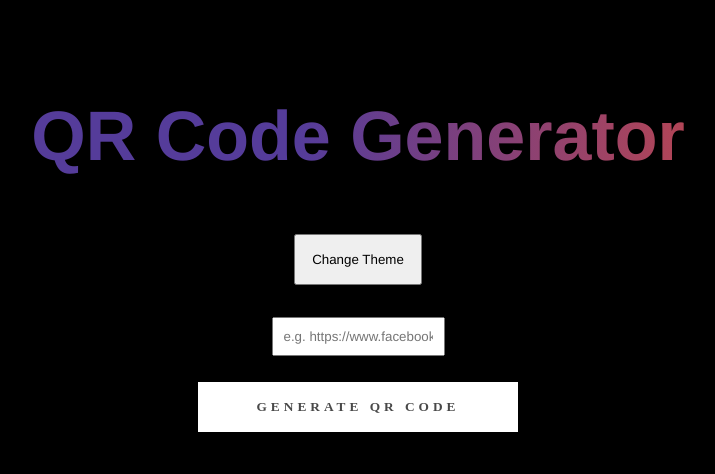
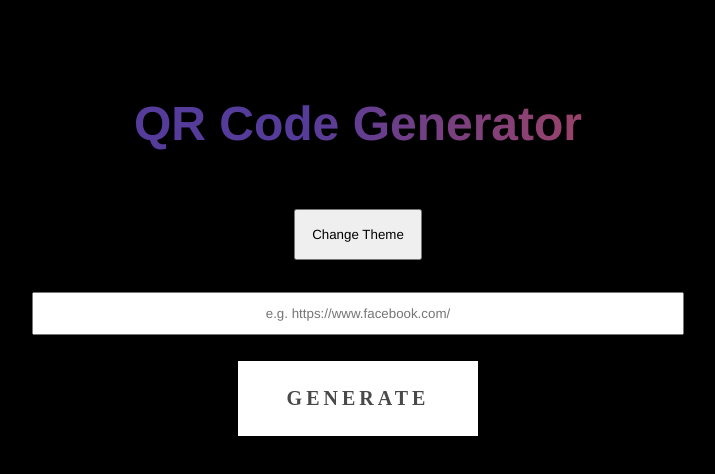
Before and after one commit to Technigo/project-custom-hooks-qr-code-generator-vite, a React (Vite) app: page / in a window 1280 px wide. Shown: the top 474 px of the page, without its empty margins (282-997 px from the left). Built offline with nearby package versions, Linux system fonts and the light colour scheme.

Commit message:
done with media

```diff
--- a/src/App.jsx
+++ b/src/App.jsx
@@ -48,7 +48,7 @@ return (
             onChange={handleInputChange}
           />
           <div className="button">
-            <button onClick={generateQRCode}>Generate QR Code</button>
+            <button onClick={generateQRCode}>Generate</button>
           </div>
         </div>
       ) : (
--- a/src/index.css
+++ b/src/index.css
@@ -7,13 +7,13 @@
 }
 
 .title {
-  font-size: 70px;
+  font-size: 45px;
   font-weight: 600;
   background-image: linear-gradient(to right, #553c9a 45%, #ee4b2b);
   color: transparent;
-  background-clip: text;
-  -webkit-background-clip: text
+  -webkit-background-clip: text;
 }
+
 body.Light {
   background-color: #f5f5dc;
   color: #000;
@@ -44,7 +44,7 @@ body.Dark .title {
 
 .button button {
   font-family: 'Poppins';
-  width: 320px;
+  width: 200px;
   height: 50px;
   border: none;
   outline: none;
@@ -102,6 +102,18 @@ body.Dark .title {
   top: 0;
 }
 
+.app {
+  padding: 2rem 1rem;
+}
+
+body {
+  transition: background-color 0.3s, color 0.3s;
+}
+
+img {
+  width: 100%;
+  max-width: 300px;
+}
 @keyframes glowing {
   0% { background-position: 0 0; }
   50% { background-position: 400% 0; }
@@ -109,10 +121,48 @@ body.Dark .title {
 }
 
 
-.app {
-  padding: 2rem 1rem;
+/* For tablets and above */
+@media (min-width: 768px) {
+  /* Styles specific to tablets and larger screens */
+  body {
+    font-size: 16px;
+  }
+
+  .title {
+    font-size: 36px;
+  }
+
+  .text-field {
+    width: 80%;
+    padding: 10px;
+  }
+
+  .button button {
+    width: 200px;
+    height: 50px;
+    font-size: 18px;
+  }
 }
 
-body {
-  transition: background-color 0.3s, color 0.3s;
+/* For desktops and above */
+@media (min-width: 1024px) {
+  /* Styles specific to desktops and larger screens */
+  body {
+    font-size: 18px;
+  }
+
+  .title {
+    font-size: 48px;
+  }
+
+  .text-field {
+    width: 60%;
+    padding: 12px;
+  }
+
+  .button button {
+    width: 240px;
+    height: 75px;
+    font-size: 20px;
+  }
 }
```
Also changed, not shown: 1 other file (tests, documents, lock files or other folders).
